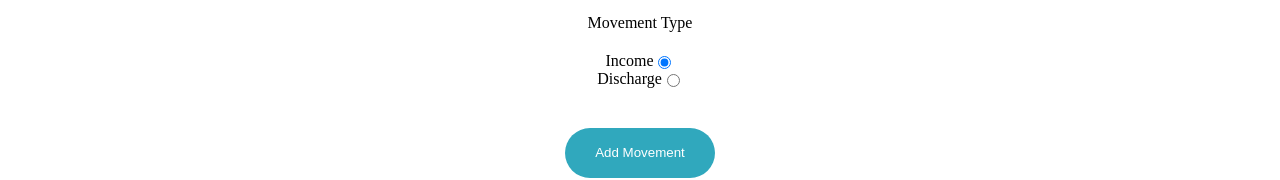
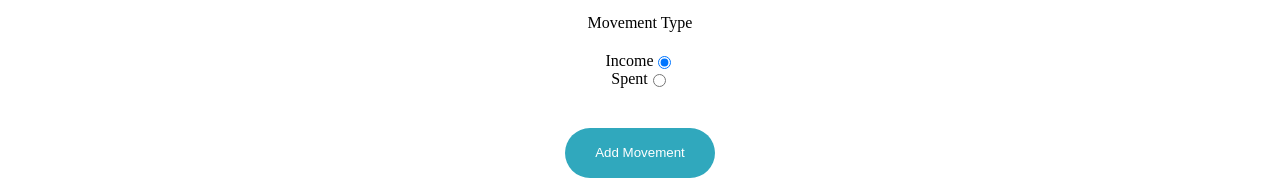
Before and after one commit to cafalco96/cashFlow, a Vue app: page / in a window 1280 px wide. Both pictures are taken after a click on the button "Add Movement". Shown: the part 472-652 px from the top of the page. Built offline with nearby package versions, Linux system fonts and the light colour scheme.

Commit message:
update word on form

```diff
--- a/src/components/ActionComponent.vue
+++ b/src/components/ActionComponent.vue
@@ -36,7 +36,7 @@
             />
           </div>
           <div class="cash-flow-layout--input-text__two-columns--radio">
-            <label for="discharge">Discharge</label>
+            <label for="discharge">Spent</label>
             <input
               type="radio"
               name="movement-type"
```
